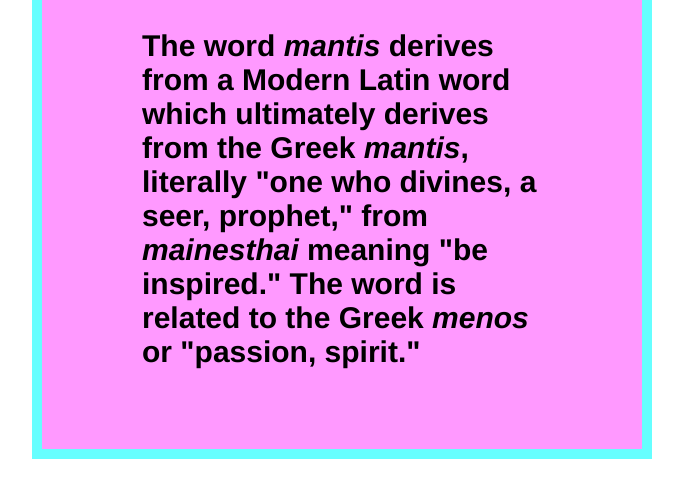
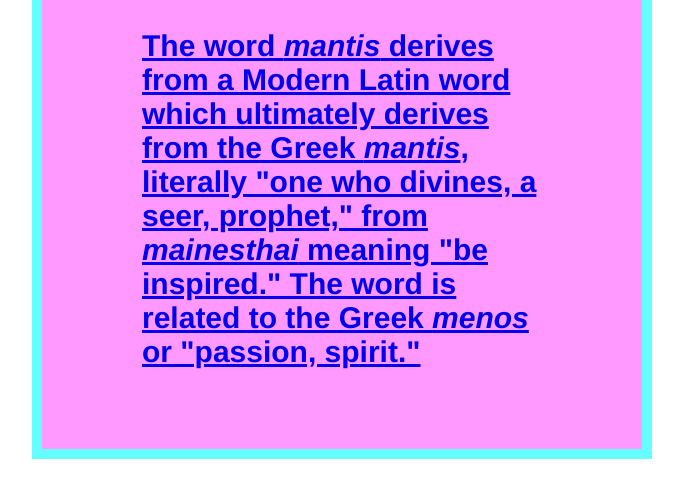
Before and after one commit to ISOLA2069/art101, a plain HTML site: page lab2/index.html in a window 1280 px wide. Shown: the part 305-802 px from the top of the page, without its empty margins (26-709 px from the left). Drawn offline with Linux system fonts and the light colour scheme.

Commit message:
Update index.html

```diff
--- a/lab2/index.html
+++ b/lab2/index.html
@@ -8,6 +8,7 @@
 	<body>
 		<div id="content">
 		<h1> The One Who Divines the Future(s) <h2>
+			<a href="https://media.npr.org/assets/img/2016/12/13/26610480811_ecf0be06ce_b_custom-23cd112aa596598f53584b32fcaf11608d8e1858-s900-c85.webp">
 			<p>
 				The word <i>mantis</i> derives from a Modern Latin word which ultimately derives from the Greek <i>mantis</i>, literally "one who divines, a seer, prophet," from <i>mainesthai</i> meaning "be inspired." The word is related to the Greek <i>menos</i> or "passion, spirit."
 			<p>
```
